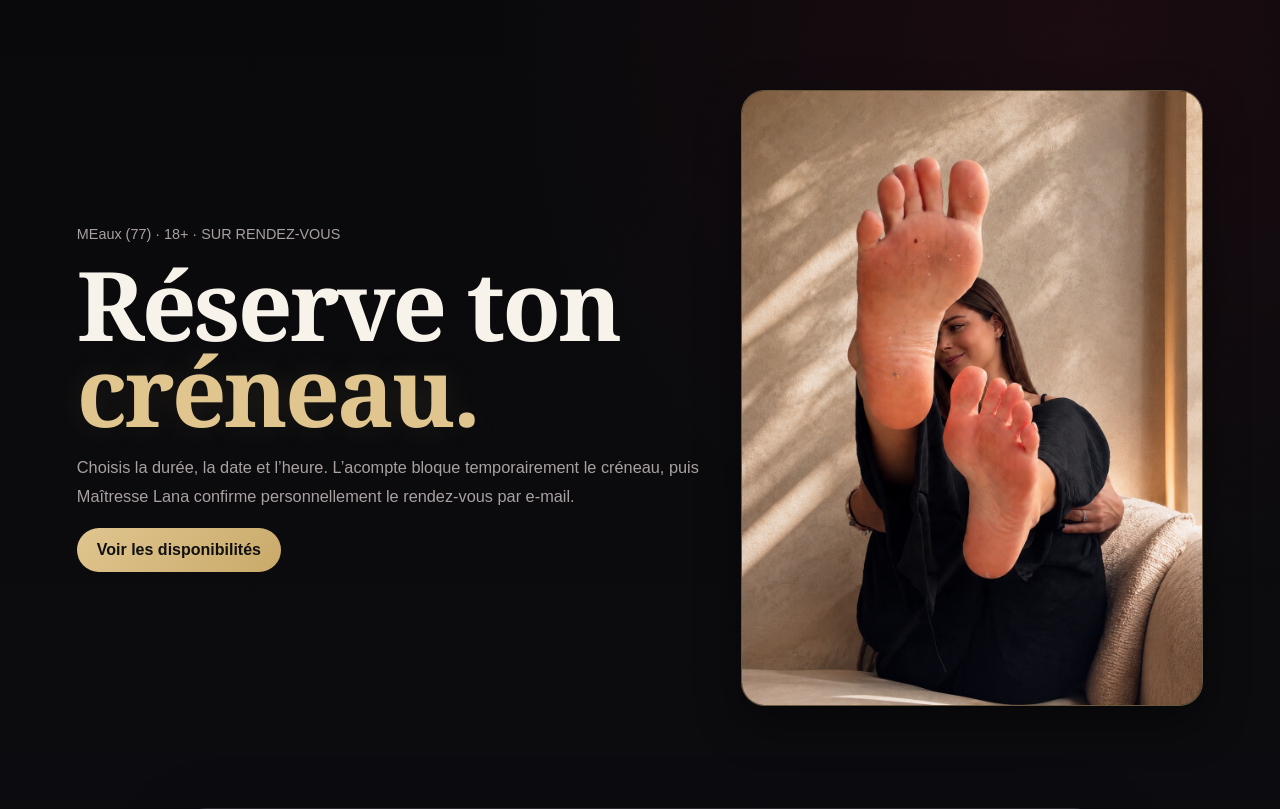
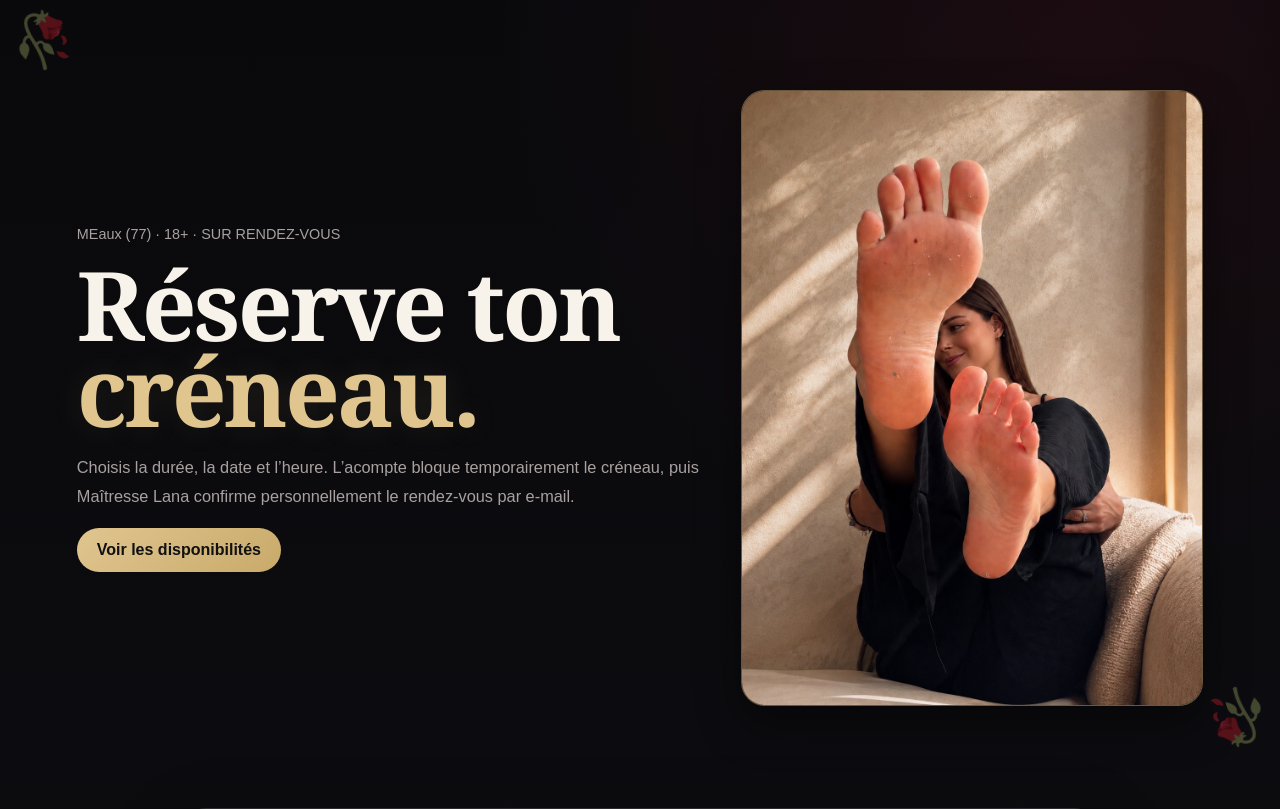
Before and after one commit to maitresselana/Ma-tresse-Lana, a Flask app: page / in a window 1280 px wide. Shown: the part 83-892 px from the top of the page. Run offline with Flask 3, Linux system fonts and the light colour scheme.

Commit message:
Add hero class with decorative pseudo-elements

```diff
--- a/static/style.css
+++ b/static/style.css
@@ -392,3 +392,30 @@ header h1,
   border:1px solid rgba(201,170,106,.45);
   box-shadow:0 18px 45px rgba(0,0,0,.45);
 }
+.hero{
+  position:relative;
+}
+
+.hero::before,
+.hero::after{
+  position:absolute;
+  z-index:2;
+  font-size:52px;
+  opacity:.72;
+  filter:saturate(.65) brightness(.75);
+  pointer-events:none;
+}
+
+.hero::before{
+  content:"🥀";
+  top:10px;
+  left:10px;
+  transform:rotate(-20deg);
+}
+
+.hero::after{
+  content:"🥀";
+  bottom:10px;
+  right:10px;
+  transform:rotate(160deg);
+}
```
